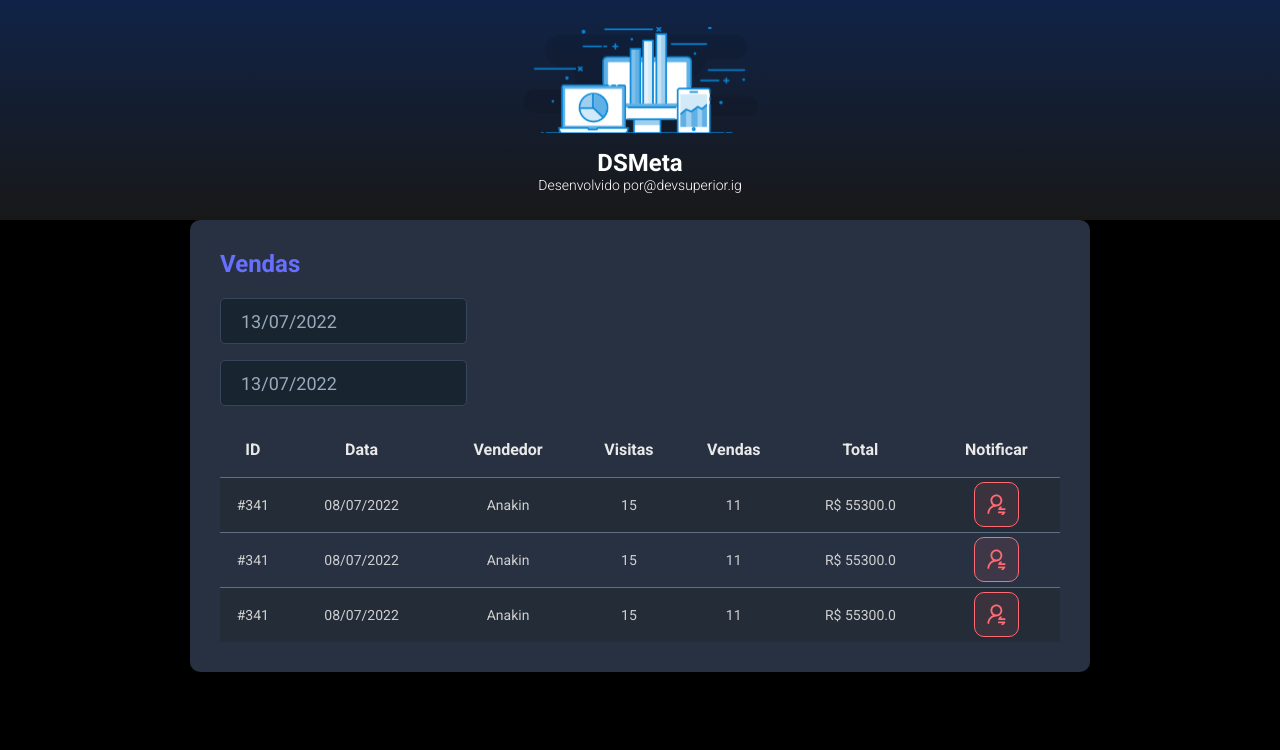
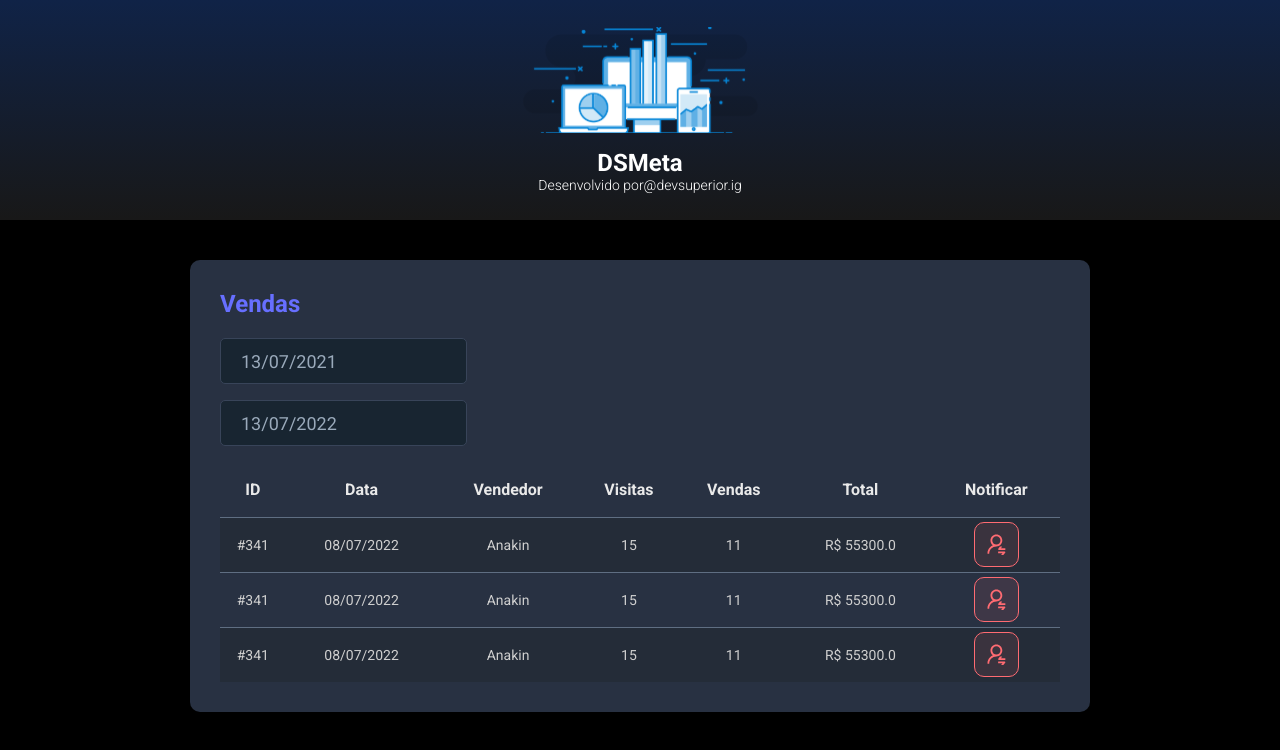
Before and after one commit to LucianaSilvadeSouza/dsmeta, a React (Vite) app in the folder frontend/: page / in a window 1280 px wide. Shown: the top 750 px of the page. Built offline with nearby package versions, Linux system fonts and the light colour scheme.

Commit message:
useState

```diff
--- a/frontend/src/App.tsx
+++ b/frontend/src/App.tsx
@@ -1,5 +1,5 @@
-import SalesCard from "./components/SalesCard"
-import Header from "./components/Header"
+import SalesCard from "./components/SalesCard";
+import Header from "./components/Header";
 
 
 function App() {
@@ -17,4 +17,4 @@
   )
 }
 
-export default App
+export default App;
--- a/frontend/src/components/Header/index.tsx
+++ b/frontend/src/components/Header/index.tsx
@@ -1,6 +1,6 @@
-import logo from '../../assets/img/logo.svg'
+import logo from '../../assets/img/logo.svg';
 
-import './styles.css'
+import './styles.css';
 
 function Header()  {
         return (
@@ -19,4 +19,4 @@
         )
     }
 
-  export default Header
+  export default Header;
--- a/frontend/src/components/NotificationButton/index.tsx
+++ b/frontend/src/components/NotificationButton/index.tsx
@@ -1,6 +1,6 @@
-import icon from '../../assets/img/notification-icon.svg'
+import icon from '../../assets/img/notification-icon.svg';
 
-import './styles.css'
+import './styles.css';
 
 function NotificationButton() {
     return (
@@ -10,4 +10,4 @@
     )
   }
 
-  export default NotificationButton
+  export default NotificationButton;
--- a/frontend/src/components/SalesCard/index.tsx
+++ b/frontend/src/components/SalesCard/index.tsx
@@ -1,25 +1,34 @@
+import { useState } from "react";
 import DatePicker from "react-datepicker";
 import "react-datepicker/dist/react-datepicker.css";
-import NotificationButton from '../NotificationButton'
-import './styles.css'
+import NotificationButton from '../NotificationButton';
+import './styles.css';
 
 function SalesCard() {
+
+    const min = new Date(new Date().setDate(new Date().getDate() - 365));
+    const max = new Date();
+
+     const [minDate, setMinDate] = useState(min);
+     const [maxDate, setMaxDate] = useState(max);
+
+
     return (
         <div className="dsmeta-card">
             <h2 className="dsmeta-sales-title">Vendas</h2>
             <div>
                 <div className="dsmeta-form-control-container">
                     <DatePicker
-                        selected={new Date()}
-                        onChange={(date: Date) => { }}
+                        selected={minDate}
+                        onChange={(date: Date) => setMinDate(date)}
                         className="dsmeta-form-control"
                         dateFormat="dd/MM/yyyy"
                     />
                 </div>
                 <div className="dsmeta-form-control-container">
                     <DatePicker
-                        selected={new Date()}
-                        onChange={(date: Date) => { }}
+                        selected={maxDate}
+                        onChange={(date: Date) => setMaxDate(date)}
                         className="dsmeta-form-control"
                         dateFormat="dd/MM/yyyy"
                     />
@@ -86,4 +95,4 @@
     )
 }
 
-export default SalesCard
+export default SalesCard;
--- a/frontend/src/index.css
+++ b/frontend/src/index.css
@@ -15,3 +15,15 @@
     color: unset;
     text-decoration: none;
 }
+
+
+.dsmeta-container {
+  width: 100%;
+  max-width: 900px;
+  margin: 0 auto;
+}
+
+#sales {
+  padding: 40px 10px;
+
+}
```
Also changed, not shown: frontend/src/main.tsx (+4 -4 lines).
